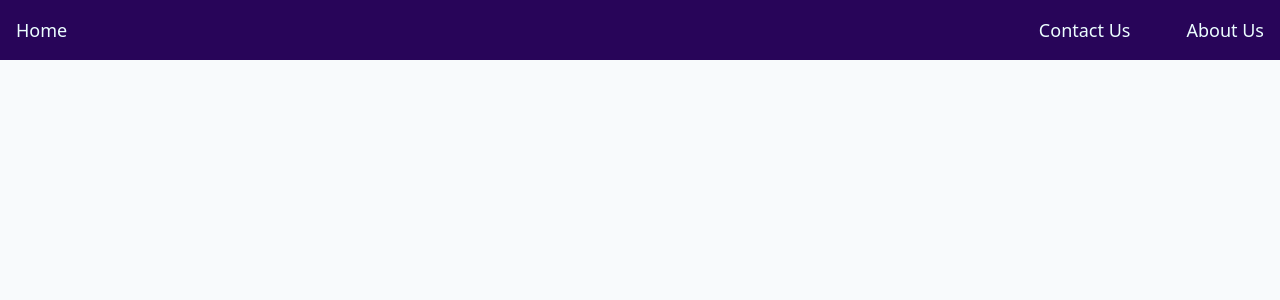
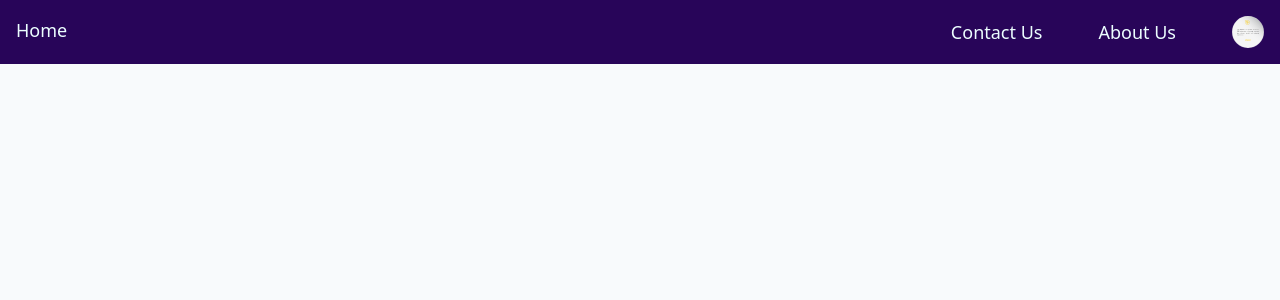
Before and after one commit to Muhammadbilalhaider/Dashboard, a React (Create React App) app in the folder client/: page / in a window 1280 px wide. Shown: the top 300 px of the page. Built offline with nearby package versions, Linux system fonts and the light colour scheme; sample sign-in values are in the browser's storage.

Commit message:
making profile

```diff
--- a/client/src/Components/Login.jsx
+++ b/client/src/Components/Login.jsx
@@ -165,9 +165,7 @@ const Login = () => {
             </button>
             <form
               className="flex flex-col items-center justify-center"
-              onSubmit={handleSignUp}
-            >
-              {/* Modal content */}
+              onSubmit={handleSignUp}>
               <div className="flex flex-col w-full justify-center">
                 <h1 className="text-3xl font-interFont font-extrabold text-left">
                   Sign Up
@@ -326,8 +324,6 @@ const Login = () => {
                     />
                   </div>
 
-                  {/* Date of Birth and other fields */}
-                  {/* The rest of the form */}
                   <div className="flex justify-center items-center">
                     <button
                       type="submit"
--- a/client/src/Components/Navbar.jsx
+++ b/client/src/Components/Navbar.jsx
@@ -1,18 +1,33 @@
-import React, { useState } from "react";
+import React, { useState } from 'react';
 
-import { Link } from "react-router-dom";
+import {
+  Link,
+  useNavigate,
+} from 'react-router-dom';
 
-import sideimg from "../assets/sidebar.svg";
+import mission from '../assets/mission.svg';
+import sideimg from '../assets/sidebar.svg';
 
 const Navbar = () => {
   const [isOpen, setIsOpen] = useState(false);
+  const [dropdownOpen, setDropdownOpen] = useState(false);
+  const [token, setToken] = useState(localStorage.getItem("authToken"));
+  const navigate = useNavigate();
 
   const toggleSidebar = () => {
     setIsOpen((prev) => !prev);
   };
-
+  const handleImageClick = () => {
+    setDropdownOpen((prev) => !prev);
+  }
   const closeSidebar = () => {
+    setDropdownOpen(false);
     setIsOpen(false);
+  };
+  const logOut = () => {
+    localStorage.removeItem("authToken");
+    setToken(null);
+    navigate('/login');
   };
   const NavbarItems = () => (
     <>
@@ -34,6 +49,23 @@ const Navbar = () => {
           <Link to="/about-us" onClick={closeSidebar}>
             About Us
           </Link>
+        </li>
+        <li className="lg:flex hidden md:text-base lg:text-lg">
+          <img
+            src={mission}
+            alt="profile"
+            className="w-8 cursor-pointer"
+            onClick={handleImageClick}
+          />
+          {dropdownOpen && (
+            <div className="absolute right-1 mt-11 bg-slate-900 rounded-md shadow-lg z-10">
+              <ul className="flex flex-col border border-gray-300 rounded-md">
+                <li className="p-2 cursor-pointer hover:bg-gray-700">Profile</li>
+                <li className="p-2 cursor-pointer hover:bg-gray-700">Settings</li>
+                <li className="p-2 cursor-pointer hover:bg-gray-700" onClick={logOut}>Logout</li>
+              </ul>
+            </div>
+          )}
         </li>
       </div>
     </>
@@ -62,9 +94,8 @@ const Navbar = () => {
         </div>
       )}
       <div
-        className={`flex md:hidden flex-col bg-navColor p-4 fixed top-0 left-0 w-full h-full transform transition-transform duration-300 ease-in-out ${
-          isOpen ? "translate-x-0" : "-translate-x-full"
-        }`}
+        className={`flex md:hidden flex-col bg-navColor p-4 fixed top-0 left-0 w-full h-full transform transition-transform duration-300 ease-in-out ${isOpen ? "translate-x-0" : "-translate-x-full"
+          }`}
       >
         <nav className="flex w-full justify-center">
           <ul className="flex flex-col items-center space-y-4 text-cyan-50 mt-16">
```
